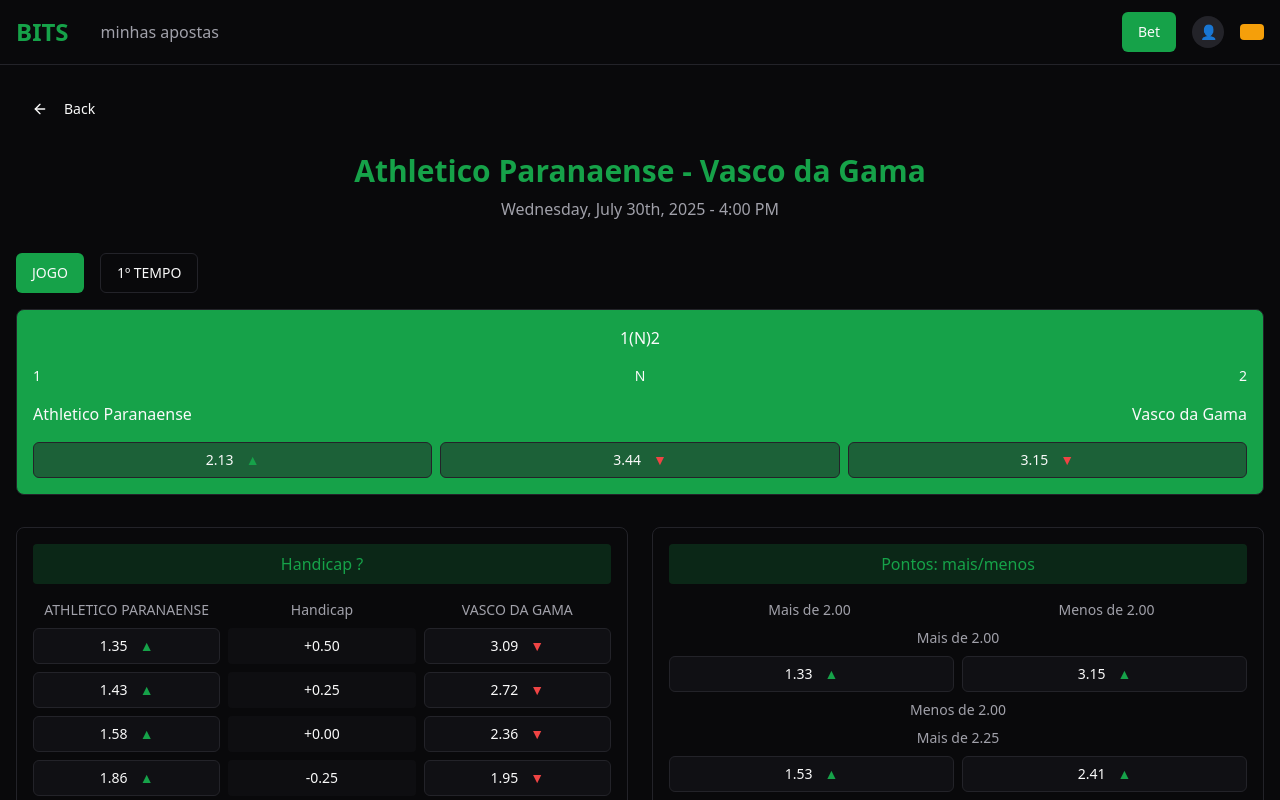
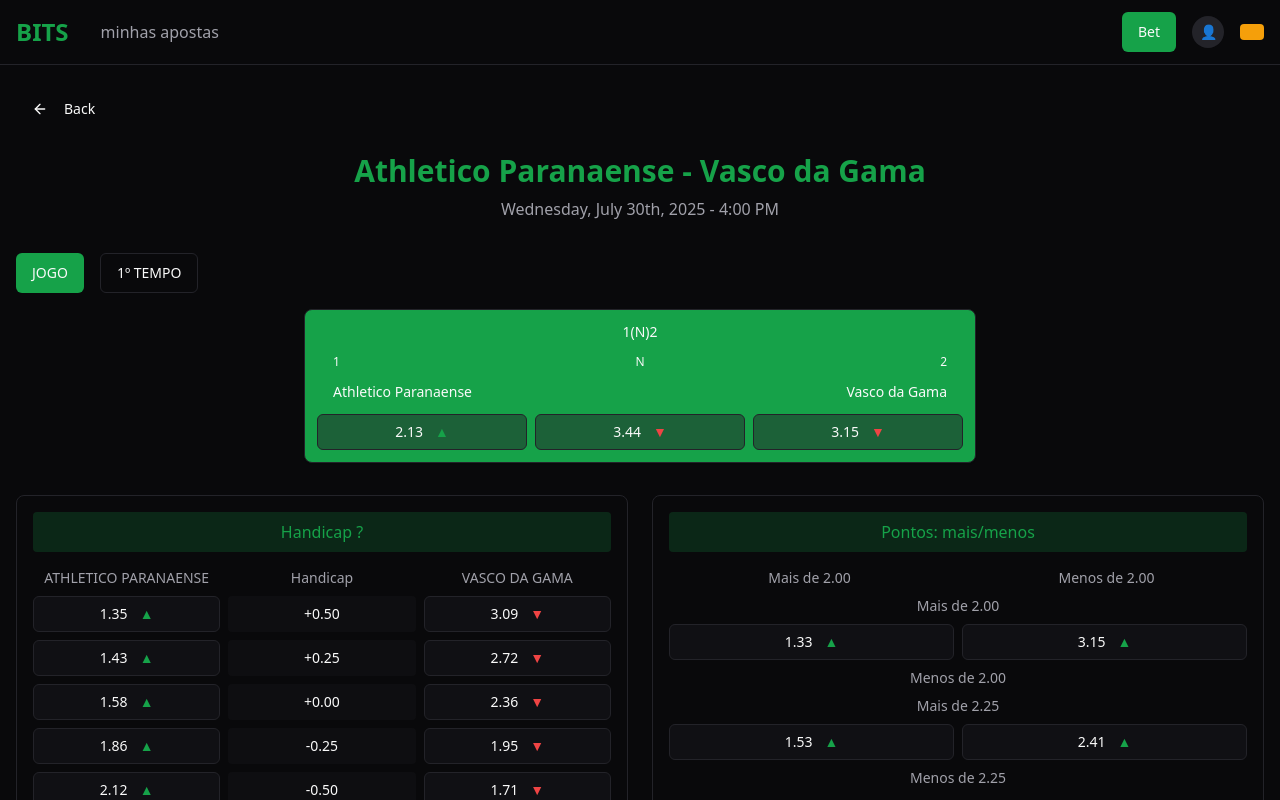
Before and after one commit to jdabliu/bits-bet-tracker, a React (Vite) app: page /match/1 in a window 1280 px wide. Shown: the top 800 px of the page. Built offline with nearby package versions, Linux system fonts and the light colour scheme.

Commit message:
Adjust odds card layout
Reduce the size of the odds card and improve the alignment of team names.

```diff
--- a/src/components/OddsCard.tsx
+++ b/src/components/OddsCard.tsx
@@ -26,21 +26,21 @@ const OddsCard = ({
   const textColor = isActive ? "text-primary-foreground" : "text-card-foreground";
 
   return (
-    <Card className={`p-4 ${cardBg} border-border`}>
-      <div className={`text-center mb-4 font-medium ${textColor}`}>
+    <Card className={`p-3 max-w-2xl mx-auto ${cardBg} border-border`}>
+      <div className={`text-center mb-3 text-sm font-medium ${textColor}`}>
         {title}
       </div>
 
-      <div className="space-y-4">
-        <div className="flex justify-between items-center">
-          <span className={`text-sm ${textColor}`}>1</span>
-          <span className={`text-sm ${textColor}`}>N</span>
-          <span className={`text-sm ${textColor}`}>2</span>
+      <div className="space-y-3">
+        <div className="flex justify-between items-center px-4">
+          <span className={`text-xs ${textColor}`}>1</span>
+          <span className={`text-xs ${textColor}`}>N</span>
+          <span className={`text-xs ${textColor}`}>2</span>
         </div>
 
-        <div className="flex justify-between items-center">
-          <span className={`font-medium ${textColor}`}>{homeTeam}</span>
-          <span className={`font-medium ${textColor}`}>{awayTeam}</span>
+        <div className="flex justify-between items-center px-4">
+          <span className={`text-sm font-medium ${textColor} text-left`}>{homeTeam}</span>
+          <span className={`text-sm font-medium ${textColor} text-right`}>{awayTeam}</span>
         </div>
 
         <div className="flex justify-between items-center gap-2">
```
